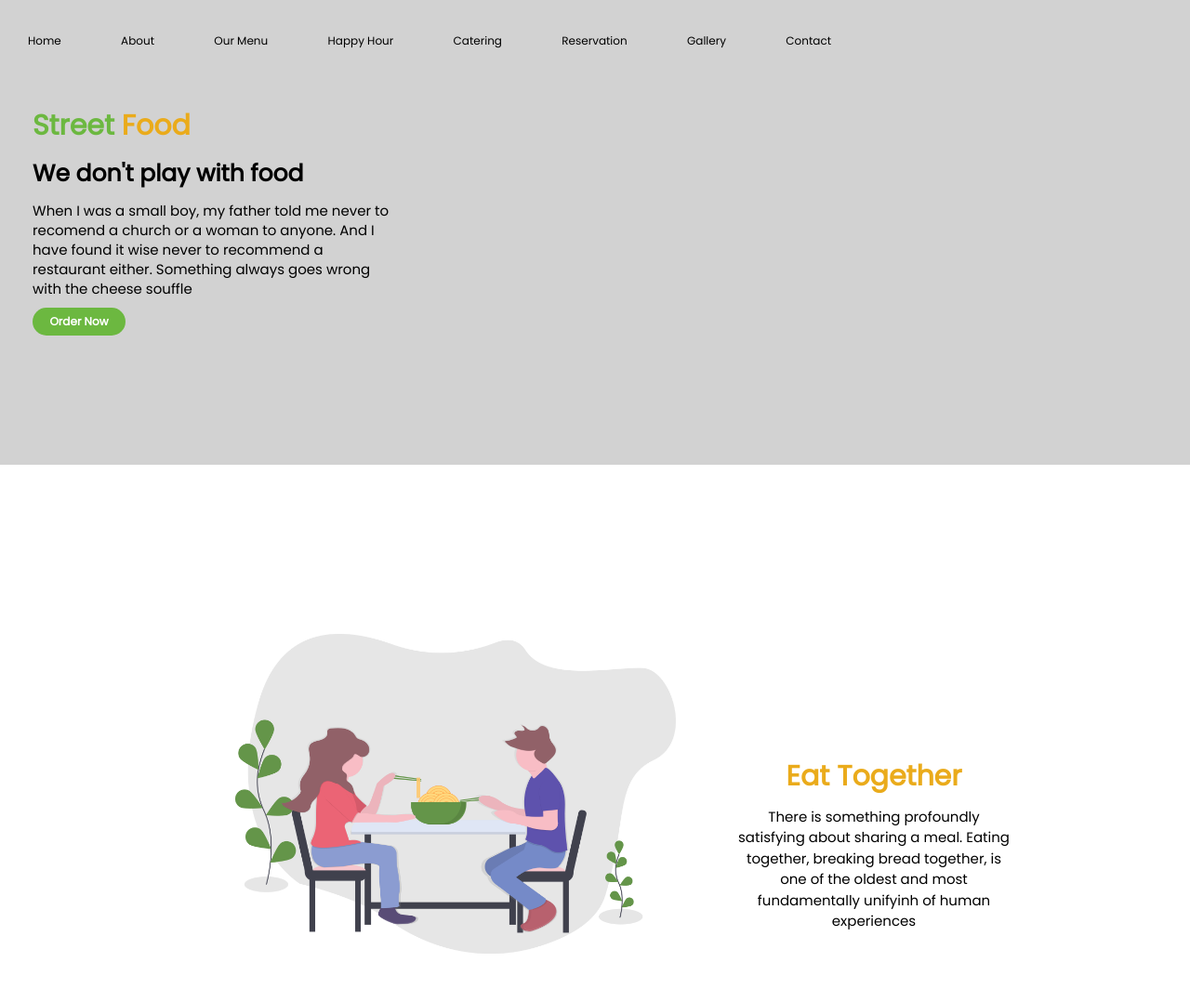
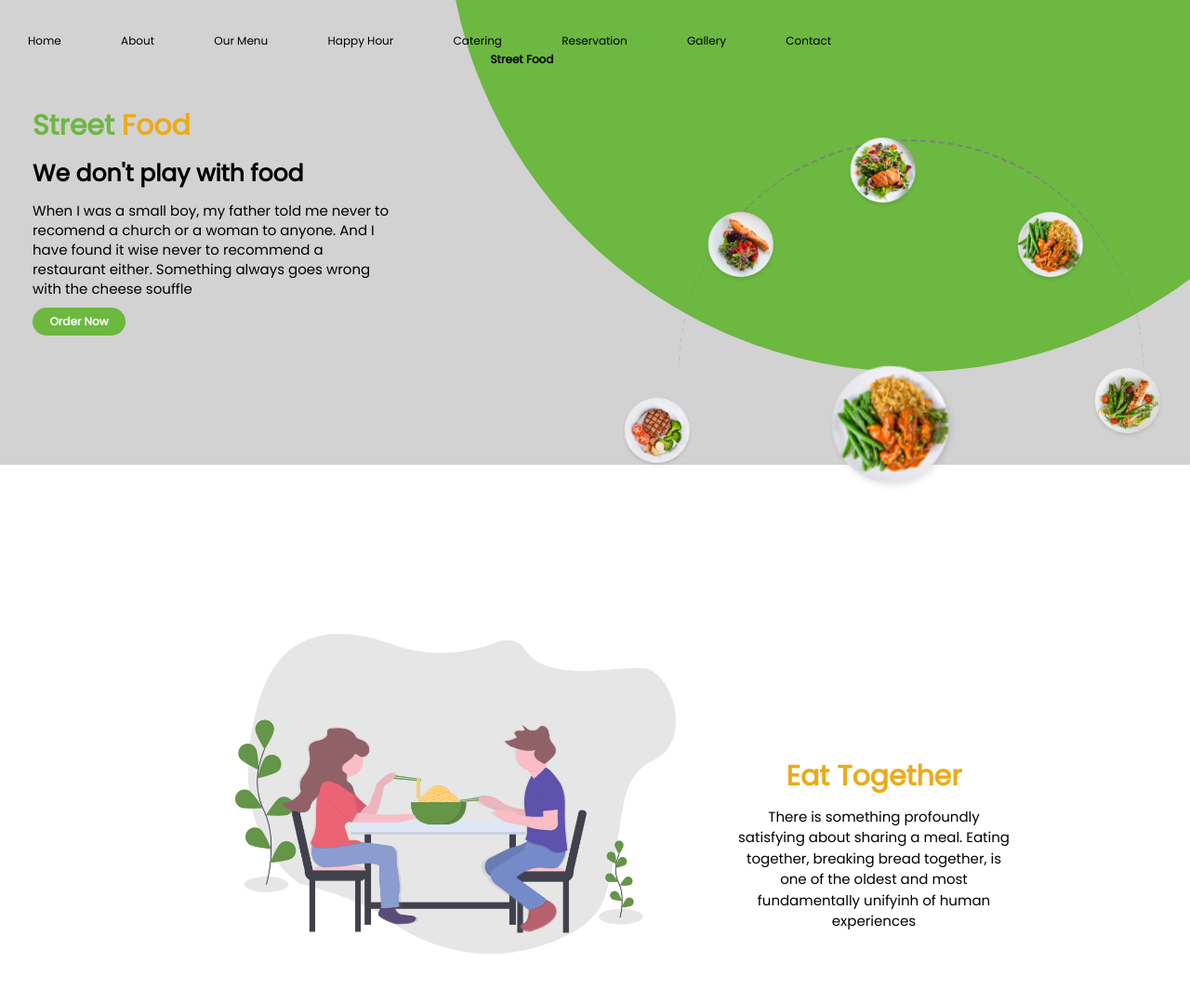
Before and after one commit to Evanik-KE/project-3, a plain HTML site: page index.html in a window 1280 px wide. Shown: the top 1078 px of the page at 93% size. Drawn offline with Linux system fonts and the light colour scheme.

Commit message:
Create food classes

```diff
--- a/index.html
+++ b/index.html
@@ -14,10 +14,34 @@
             <a href="#">About</a>
             <a href="#">Our Menu</a>
             <a href="#">Happy Hour</a>
+            <h1><a href="#">Street Food</a></h1>
             <a href="#">Catering</a>
             <a href="#">Reservation</a>
             <a href="#">Gallery</a>
             <a href="#">Contact</a>
+        </div>
+        <div class="eclipse">
+            <div class="circle"></div>
+            <div class="circle"></div>
+        </div>
+        <div class="circle-food">
+            <img src="image/image 5 (1).png" alt="" width="200px">
+        </div>
+
+        <div class="round-food-1">
+            <img src="image/image 1.png" alt="" width="80px">
+        </div>
+        <div class="round-food-2">
+            <img src="image/image 2.png" alt="" width="80px">
+        </div>
+        <div class="round-food-3">
+            <img src="image/image 3.png" alt="" width="80px">
+        </div>
+        <div class="round-food-5">
+            <img src="image/image 5.png" alt="" width="80px">
+        </div>
+        <div class="round-food-6">
+            <img src="image/image 6.png" alt="" width="80px">
         </div>
         <div class="content">
             <h1>Street <span id="food">Food</span></h1>
```
